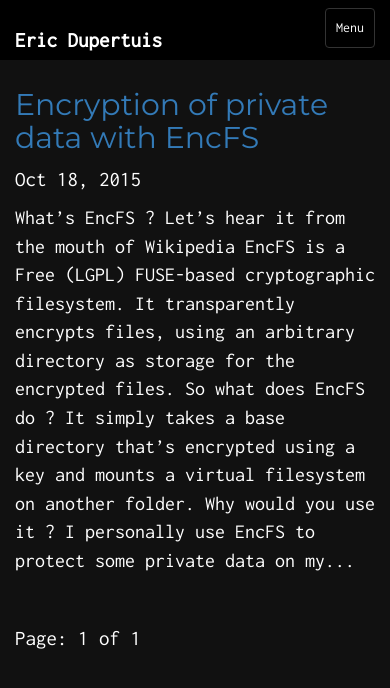
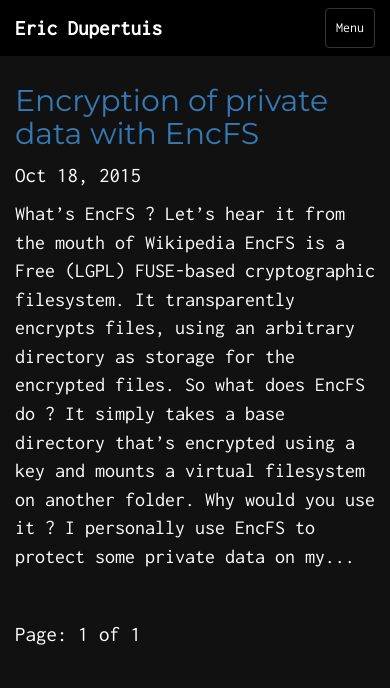
Before and after one commit to EricDupertuis/EricDupertuis.github.io, a Jekyll site: the page built from index.html, in a window 390 px wide. Shown: the top 688 px of the page. Built offline with Jekyll 4.4.1, drawn with Linux system fonts in a browser that asks for light colours; the list of posts is cut into pages by our own code.

Commit message:
New theme fix and responsive

```diff
--- a/_layouts/default.html
+++ b/_layouts/default.html
@@ -5,7 +5,7 @@
 
         <body>
             {% include header.html %}
-        <div class="container">
+        <div class="container" id="main-container">
             {{ content }}
             {% include footer.html %}
         </div>
--- a/assets/css/main.css
+++ b/assets/css/main.css
@@ -117,8 +117,32 @@
     color: #fff;
 }
 
+@media screen and (max-width: 768px) {
+    #main-container {
+        margin-top: 4em;
+    }
+
+    .navbar-inverse {
+        position: fixed;
+        top: 0;
+        width: 100%;
+    }
+
+    .navbar-brand {
+        padding-top: 18px;
+        padding-bottom: 18px;
+        font-size: 1.5em;
+    }
+
+    .navbar-inverse .menu-link {
+        padding-top: 10px;
+        padding-bottom: 10px;
+        text-align: center;
+    }
+}
+
 /* highlight */
-.highlight pre {background-color: #272822}
+.highlight pre {background-color: #272822; border: none; border-radius: 0}
 .highlight .hll { background-color: #49483e }
 .highlight .c { color: #75715e } /* Comment */
 .highlight .err { color: #960050; background-color: #1e0010 } /* Error */
```
Also changed, not shown: _drafts/backup.md (+9 -0 lines).
